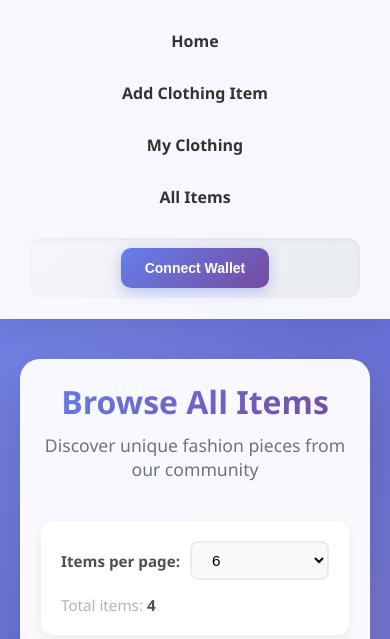
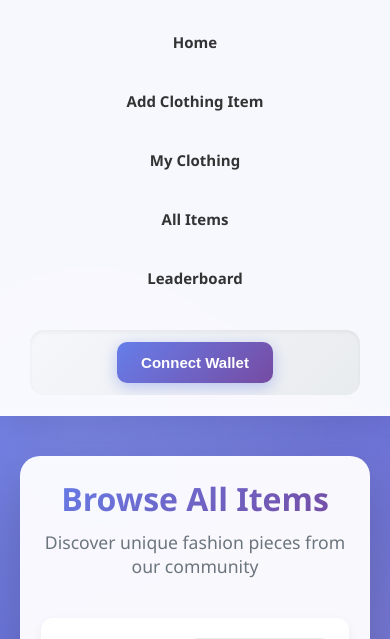
Before and after one commit to Owen621/hacksheffield10, a Flask app: page /all_items in a window 390 px wide. Shown: the top 639 px of the page. Run offline with Flask 3, Linux system fonts and the light colour scheme; some libraries are stand-ins or nearby versions.

Commit message:
leaderboard

```diff
--- a/backend/routes.py
+++ b/backend/routes.py
@@ -43,7 +43,6 @@ def setup_routes(app: Flask):
         g.total_points = 0
         if wallet_pk:
             g.total_points = JourneyStamp.query.filter_by(user_wallet=wallet_pk).count()
-
 
 
     # ---------------------------------------------------------
@@ -231,8 +230,6 @@ def setup_routes(app: Flask):
         )
 
 
-
-
     @app.route("/add_stamp", methods=["POST"])
     def add_stamp():
         data = request.json
@@ -287,3 +284,21 @@ def setup_routes(app: Flask):
             "message": f"Journey stamp '{event}' added!",
             "loyalty_points": user.loyalty_points
         })
+
+
+        # ---------------------------------------------------------
+    # Leaderboard
+    # ---------------------------------------------------------
+    @app.route("/leaderboard")
+    def leaderboard():
+        wallet_pk = session.get("wallet_public_key")
+
+        # Query top users by loyalty points, descending order
+        from sqlalchemy import desc
+        top_users = User.query.order_by(desc(User.loyalty_points)).limit(20).all()  # top 20
+
+        return render_template(
+            "leaderboard.html",
+            users=top_users,
+            wallet_public_key=wallet_pk
+        )
--- a/backend/templates/base.html
+++ b/backend/templates/base.html
@@ -54,32 +54,33 @@
 }
 
 .nav-content {
-        max-width: 1400px;
+    max-width: 1600px; /* more room for nav links */
     margin: 0 auto;
     padding: 20px 30px;
     display: flex;
     justify-content: space-between;
     align-items: center;
-        flex-wrap: wrap;
+    flex-wrap: nowrap; /* prevent wrapping */
     gap: 20px;
 }
 
 .nav-links {
     display: flex;
-        gap: 10px;
+    gap: 15px;
     align-items: center;
-        flex-wrap: wrap;
+    flex-wrap: nowrap; /* prevent wrapping */
 }
 
 nav a {
     text-decoration: none;
     color: #333;
     font-weight: 600;
-        padding: 10px 20px;
+    padding: 10px 16px;
     border-radius: 8px;
     transition: all 0.3s ease;
     position: relative;
     overflow: hidden;
+    font-size: 15px; /* slightly bigger */
 }
 
 nav a::before {
@@ -108,33 +109,39 @@
 .wallet-section {
     display: flex;
     align-items: center;
-        gap: 15px;
+    gap: 12px;
     background: linear-gradient(135deg, #f5f7fa 0%, #e9ecef 100%);
-        padding: 10px 20px;
-        border-radius: 12px;
+    padding: 12px 18px;
+    border-radius: 14px;
     box-shadow: inset 0 2px 4px rgba(0, 0, 0, 0.05);
+    max-width: 520px;
+    overflow: hidden;
+    white-space: nowrap;
 }
 
 .wallet-address {
     font-family: 'Courier New', monospace;
-        font-size: 14px;
+    font-size: 15px; /* slightly bigger */
     color: #495057;
     font-weight: 600;
-        padding: 8px 16px;
+    padding: 8px 14px;
     background: white;
     border-radius: 8px;
     box-shadow: 0 2px 4px rgba(0, 0, 0, 0.05);
+    text-overflow: ellipsis;
+    overflow: hidden;
 }
 
 .total-points {
     font-weight: 600;
-        font-size: 14px;
-        padding: 8px 16px;
+    font-size: 15px; /* slightly bigger */
+    padding: 8px 14px;
     background: #f8f9fa;
     border-radius: 8px;
     box-shadow: inset 0 2px 4px rgba(0,0,0,0.05);
 }
 
+/* Buttons */
 button {
     background: linear-gradient(135deg, #667eea 0%, #764ba2 100%);
     color: white;
@@ -145,7 +152,7 @@
     cursor: pointer;
     transition: all 0.3s ease;
     box-shadow: 0 4px 15px rgba(102, 126, 234, 0.4);
-        font-size: 14px;
+    font-size: 15px; /* slightly bigger */
     position: relative;
     overflow: hidden;
 }
@@ -245,14 +252,17 @@
 @media (max-width: 768px) {
     .nav-content { flex-direction: column; align-items: stretch; }
     .nav-links { flex-direction: column; width: 100%; }
-        nav a { width: 100%; text-align: center; }
-        .wallet-section { flex-direction: column; width: 100%; }
-        .wallet-address { font-size: 12px; overflow: hidden; text-overflow: ellipsis; }
+    nav a { width: 100%; text-align: center; padding: 12px 0; }
+    .wallet-section { flex-direction: column; width: 100%; margin-top: 10px; }
+    .wallet-address { font-size: 13px; overflow: hidden; text-overflow: ellipsis; }
+    .total-points { font-size: 13px; }
     .content-wrapper { padding: 20px; }
     table { font-size: 14px; }
     th, td { padding: 12px; }
 }
 </style>
+
+
 
     <!-- Solana + SPL Token CDN -->
     <script src="https://cdn.jsdelivr.net/npm/@solana/web3.js@1.98.4/lib/index.iife.min.js"></script>
@@ -266,6 +276,7 @@
                 <a href="/add">Add Clothing Item</a>
                 <a href="/my_items">My Clothing</a>
                 <a href="/all_items">All Items</a>
+                <a href="leaderboard">Leaderboard</a>
             </div>
             <div class="wallet-section">
                 {% if wallet_public_key %}
```
Also changed, not shown: backend/templates/leaderboard.html (added, +24 -0 lines), backend/static/uploads/74t9ymEeYoyXPEdhDn96hoKCpQpF3HkCXodVkZR3P4wq_The-Diamond-Building-Dusk.jpg (added), backend/static/uploads/C15FsgEtd9azK2XuZzYf3oNSFYDbGkjdRtLMk96e5bxy_e_class.jpg (added), instance/restyle.db. Lines whose indentation alone changed are shown as unchanged.
